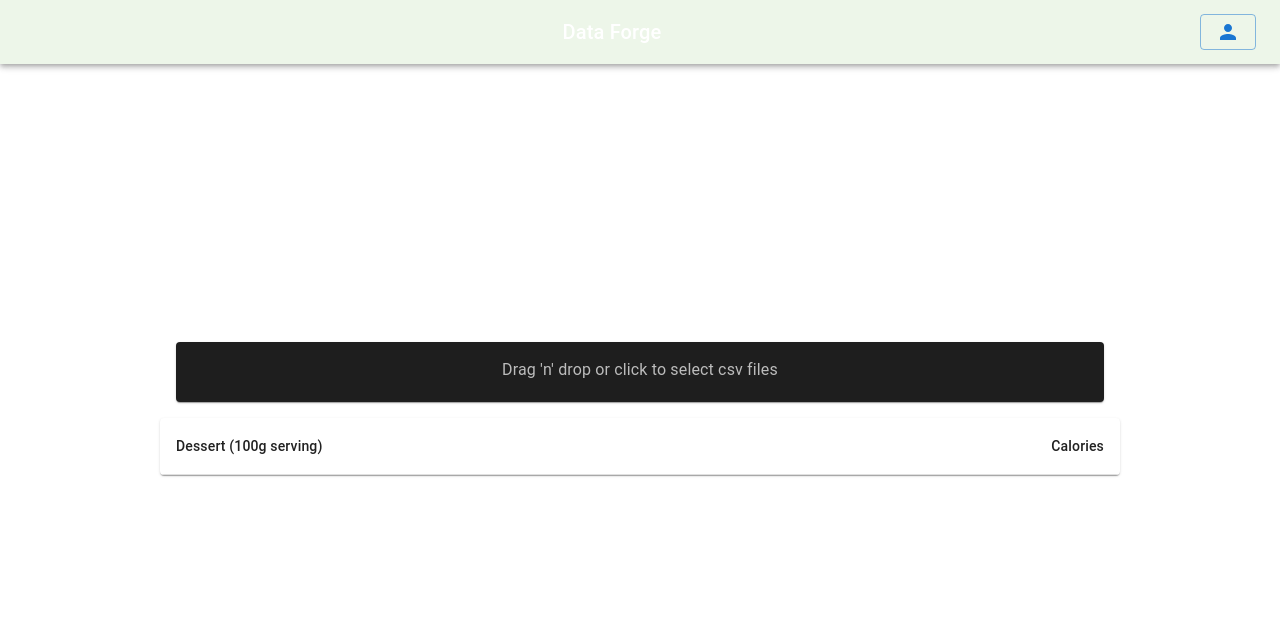
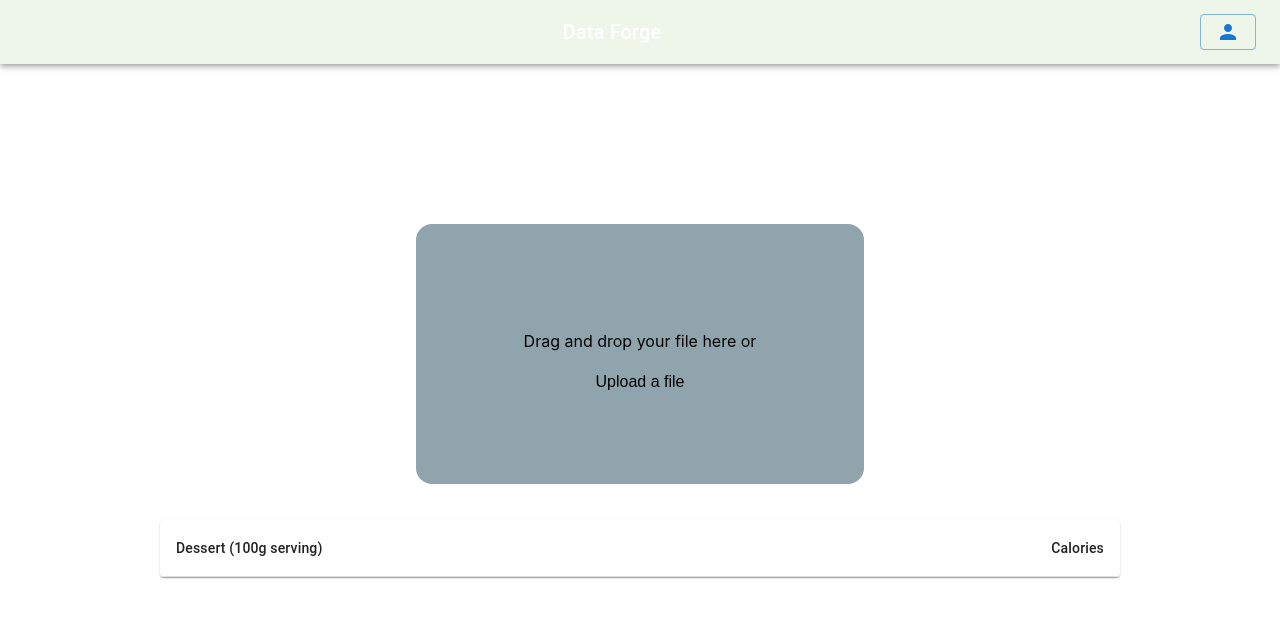
Before and after one commit to aakash-wagle/data-forge, a React (Vite) app: page / in a window 1280 px wide. Shown: the top 618 px of the page. Built offline with nearby package versions, Linux system fonts and the light colour scheme.

Commit message:
Using custom FileDropper instead of Dropzone

```diff
--- a/src/App.jsx
+++ b/src/App.jsx
@@ -1,24 +1,33 @@
-import { createContext, useState } from 'react'
-import './App.css'
-import Navbar from './components/Navbar/Navbar'
-import Dropzone from './components/Dropzone/Dropzone'
-import FileTable from './components/FileTable/FileTable'
+import { createContext, useState } from "react";
+import "./App.css";
+import Navbar from "./components/Navbar/Navbar";
+import Dropzone from "./components/Dropzone/Dropzone";
+import FileDropper from "./components/FileDropper/FileDropper";
+import FileTable from "./components/FileTable/FileTable";
+import { Stack } from "@mui/material";
 
 export const FileContext = createContext(null);
 
 function App() {
-  const [fileState, setFileState] = useState('')
+  const [fileState, setFileState] = useState("");
 
   return (
     <div className="App">
-      <FileContext.Provider value={{fileState, setFileState}}>
-        <Navbar/>
-        <Dropzone/>
-        <FileTable/>
+      <FileContext.Provider value={{ fileState, setFileState }}>
+        <Navbar />
+        {/* <Dropzone/> */}
+        <Stack
+          direction="column"
+          justifyContent="center"
+          alignItems="center"
+          spacing={5}
+        >
+          <FileDropper />
+          <FileTable />
+        </Stack>
       </FileContext.Provider>
-
     </div>
-  )
+  );
 }
 
 export default App;
--- a/src/api/index.js
+++ b/src/api/index.js
@@ -4,7 +4,12 @@ const API = axios.create({ baseURL: "https://dataforge.onrender.com/" });
 
 // File Processing routes
 // Get dataset head, i.e., first 5 rows by default
-export const getDatasetHead = (id) => API.post(`/upload-csv/${id}`)
+export const getDatasetHead = (id, file) =>
+  API.post(`/upload-csv/${id}`, file,
+  {
+    headers: { "Content-Type": "text/csv" }, // Choosing appropriate MIME type
+  }
+  );
 
 // FI: Auth requests
 export const login = (formData) =>
@@ -12,10 +17,11 @@ export const login = (formData) =>
     headers: { "Content-Type": "application/json" },
   });
 
-export const register = (formData) =>{
+export const register = (formData) => {
   console.log("Register API called");
   return API.post("/register", formData, {
     headers: { "Content-Type": "application/json" },
-  })};
+  });
+};
 
 // export const signUp = (formData) => API.post("/user/", formData);
--- a/src/components/Dropzone/Dropzone.jsx
+++ b/src/components/Dropzone/Dropzone.jsx
@@ -5,6 +5,7 @@ import Box from "@mui/material/Box";
 import { createTheme, ThemeProvider, styled } from "@mui/material/styles";
 import Typography from "@mui/material/Typography";
 import { FileContext } from "../../App";
+import * as api from "../../api";
 
 const Item = styled(Paper)(({ theme }) => ({
   textAlign: "center",
@@ -19,12 +20,19 @@ const darkTheme = createTheme({ palette: { mode: "dark" } });
 const MyDropzone = () => {
   const { fileState, setFileState } = useContext(FileContext);
 
+  const getDatasetHead = async () => {
+    const userObj = JSON.parse(localStorage.getItem("User"));
+    const rows = await api.getDatasetHead(userObj.user.id, fileState);
+    console.log(rows);
+  };
+
   // Handles the dropped/selected file
   // FI: Add support for multiple files
   const onDrop = (acceptedFiles) => {
     acceptedFiles.forEach((file) => {
       if (file != null) {
         setFileState(() => file);
+        console.log(file);
       }
     });
   };
--- /dev/null
+++ b/src/components/FileDropper/FileDropper.jsx
@@ -0,0 +1,106 @@
+import { Box, Container } from "@mui/material";
+import { useState, useRef, useContext } from "react";
+// import FileContext from "../Contexts/FileContext";
+import { FileContext } from "../../App";
+import "./styles.css";
+import * as api from "../../api";
+
+const FileDropper = () => {
+  const { fileState, setFileState } = useContext(FileContext);
+
+  const handleFiles = async (fileList) => {
+    const userObj = JSON.parse(localStorage.getItem("User"));
+    console.log(fileList.item(0));
+    const reader = new FileReader();
+    reader.onload = async (evt) => {
+      console.log(evt.target.result);
+      const rows = await api.getDatasetHead(evt.target.result);
+      console.log(rows);
+    };
+    reader.readAsText(fileList.item(0));
+
+    // console.log(file);
+  };
+
+  // const getDatasetHead = async () => {
+
+  // };
+
+  // drag state
+  const [dragActive, setDragActive] = useState(false);
+  // ref
+  const inputRef = useRef(null);
+
+  // handle drag events
+  const handleDrag = (e) => {
+    e.preventDefault();
+    e.stopPropagation();
+    if (e.type === "dragenter" || e.type === "dragover") {
+      setDragActive(true);
+    } else if (e.type === "dragleave") {
+      setDragActive(false);
+    }
+  };
+
+  // triggers when file is dropped
+  const handleDrop = (e) => {
+    e.preventDefault();
+    e.stopPropagation();
+    setDragActive(false);
+    if (e.dataTransfer.files && e.dataTransfer.files[0]) {
+      handleFiles(e.dataTransfer.files);
+    }
+  };
+
+  // triggers when file is selected with click
+  const handleChange = (e) => {
+    e.preventDefault();
+    if (e.target.files && e.target.files[0]) {
+      handleFiles(e.target.files);
+    }
+  };
+
+  // triggers the input when the button is clicked
+  const onButtonClick = () => {
+    inputRef.current.click();
+  };
+
+  return (
+    <form
+      id="form-file-upload"
+      onDragEnter={handleDrag}
+      onSubmit={(e) => e.preventDefault()}
+    >
+      <input
+        ref={inputRef}
+        type="file"
+        id="input-file-upload"
+        multiple={true}
+        onChange={handleChange}
+      />
+      <label
+        id="label-file-upload"
+        htmlFor="input-file-upload"
+        className={dragActive ? "drag-active" : ""}
+      >
+        <div>
+          <p>Drag and drop your file here or</p>
+          <button className="upload-button" onClick={onButtonClick}>
+            Upload a file
+          </button>
+        </div>
+      </label>
+      {dragActive && (
+        <div
+          id="drag-file-element"
+          onDragEnter={handleDrag}
+          onDragLeave={handleDrag}
+          onDragOver={handleDrag}
+          onDrop={handleDrop}
+        ></div>
+      )}
+    </form>
+  );
+};
+
+export default FileDropper;
--- /dev/null
+++ b/src/components/FileDropper/styles.css
@@ -0,0 +1,53 @@
+#form-file-upload {
+  height: 16rem;
+  width: 28rem;
+  max-width: 100%;
+  text-align: center;
+  position: relative;
+}
+
+#input-file-upload {
+  display: none;
+}
+
+#label-file-upload {
+  height: 100%;
+  display: flex;
+  align-items: center;
+  justify-content: center;
+  border-width: 2px;
+  border-radius: 1rem;
+  border-style: dashed;
+  border-color: #90A4AE;
+  background-color: #90A4AE;
+  color: black;
+}
+
+#label-file-upload.drag-active {
+  background-color: #CFD8DC;
+}
+
+.upload-button {
+  cursor: pointer;
+  padding: 0.25rem;
+  font-size: 1rem;
+  border: none;
+  font-family: 'Oswald', sans-serif;
+  background-color: transparent;
+  color: black;
+}
+
+.upload-button:hover {
+  text-decoration-line: underline;
+}
+
+#drag-file-element {
+  position: absolute;
+  width: 100%;
+  height: 100%;
+  border-radius: 1rem;
+  top: 0px;
+  right: 0px;
+  bottom: 0px;
+  left: 0px;
+}
--- a/src/components/FileTable/FileTable.jsx
+++ b/src/components/FileTable/FileTable.jsx
@@ -14,6 +14,7 @@ function createData(name, calories, fat, carbs, protein) {
 }
 
 
+
 export default function FileTable() {
   const rows = [
     createData('Frozen yoghurt', 159, 6.0, 24, 4.0),
@@ -25,15 +26,18 @@ export default function FileTable() {
 
   const {fileState} = useContext(FileContext)
 
-  useEffect(() => {
-    // const userID = localStorage.getItem()
-    // api.getDatasetHead(userID)
+  //   useEffect(() => {
+  //   getDatasetHead()
+  //   // return () => {
+  //   //   // cleanup code
+  //   // }
+  // }, [fileState])
 
-    // return () => {
-    //   // cleanup code
-    // }
-  }, [fileState])
-
+  // const getDatasetHead = async () => {
+  //   const userObj = JSON.parse(localStorage.getItem("User"))
+  //   const rows = await api.getDatasetHead(userObj.user.id, fileState)
+  //   console.log(rows);
+  // }
 
   return (
     <TableContainer component={Paper}>
```
